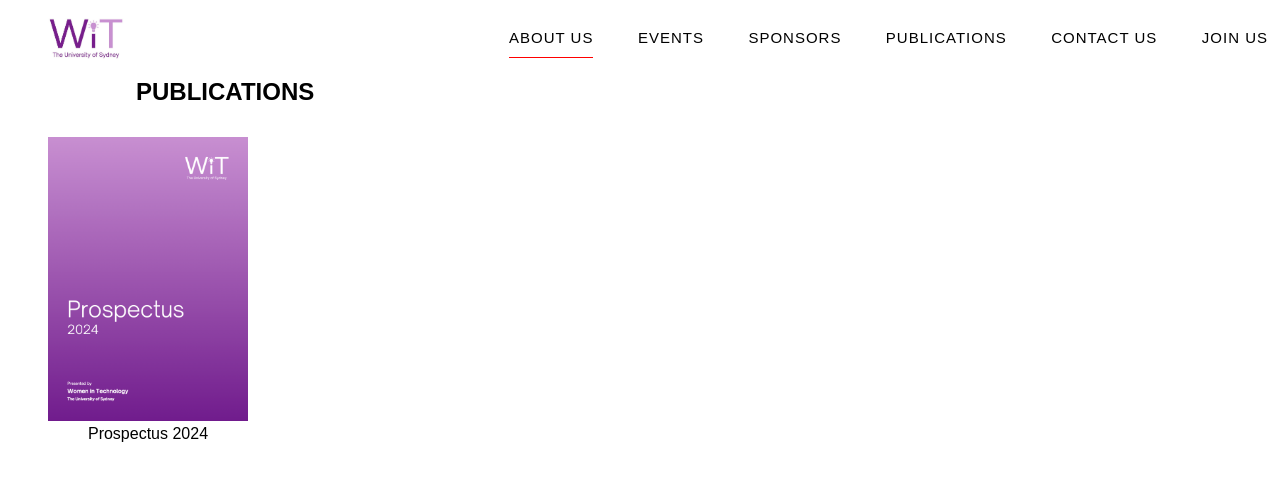
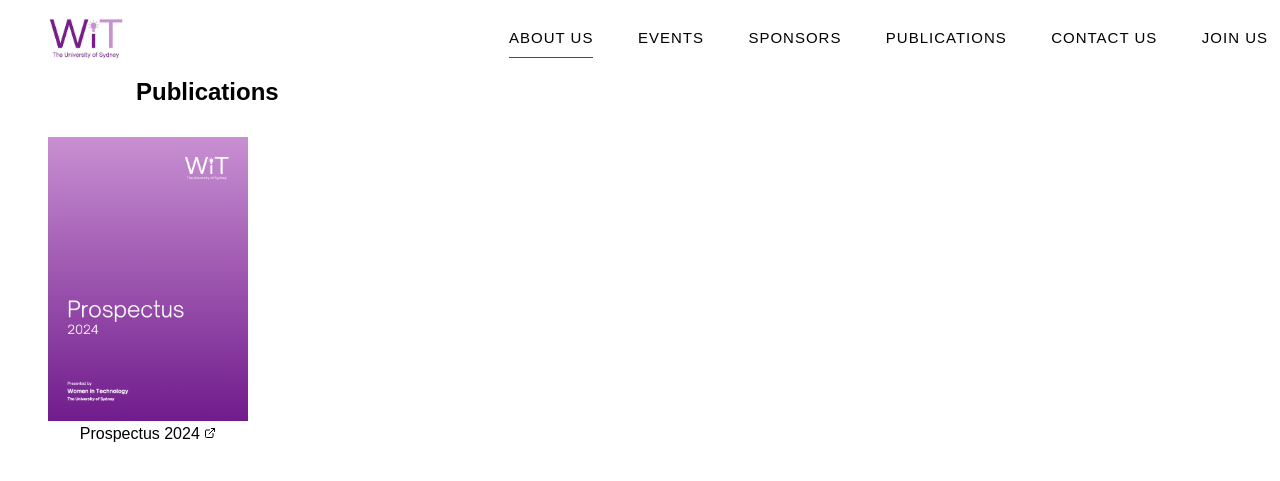
Before and after one commit to womenintechnologyusyd/WIT-Website, a Flask app: page /publications in a window 1280 px wide. Shown: the top 481 px of the page. Run offline with Flask 3, Linux system fonts and the light colour scheme.

Commit message:
Click on publication caption to open

```diff
--- a/WIT-Website-main/templates/publications.jinja
+++ b/WIT-Website-main/templates/publications.jinja
@@ -2,13 +2,22 @@
 
 {% block content %}
 
-    <h1>PUBLICATIONS</h1>
+<h1>Publications</h1>
 
-    <figure style="display: inline-block; text-align: center;">
-        <a href="{{ url_for('static', filename='prospectus.pdf') }}" target="_blank">
-            <img src="{{ url_for('static', filename='prospectus-thumbnail.png') }}" alt="Magazine Front Page" width="200">
+<figure style="display: inline-block; text-align: center;">
+    <a href="{{ url_for('static', filename='prospectus.pdf') }}" target="_blank">
+        <img src="{{ url_for('static', filename='prospectus-thumbnail.png') }}" alt="Magazine Front Page" width="200">
+    </a>
+    <figcaption>
+        <a href="{{ url_for('static', filename='prospectus.pdf') }}" target="_blank" style="text-decoration: none; color: inherit;">
+            Prospectus 2024
+            <svg xmlns="http://www.w3.org/2000/svg" width="12" height="12" viewBox="0 0 24 24" fill="none" stroke="currentColor" stroke-width="2" stroke-linecap="round" stroke-linejoin="round" class="feather feather-external-link">
+                <path d="M18 13v6a2 2 0 0 1-2 2H5a2 2 0 0 1-2-2V8a2 2 0 0 1 2-2h6"></path>
+                <polyline points="15 3 21 3 21 9"></polyline>
+                <line x1="10" y1="14" x2="21" y2="3"></line>
+            </svg>
         </a>
-        <figcaption>Prospectus 2024</figcaption>
-    </figure>
+    </figcaption>
+</figure>
 
 {% endblock %}
```
